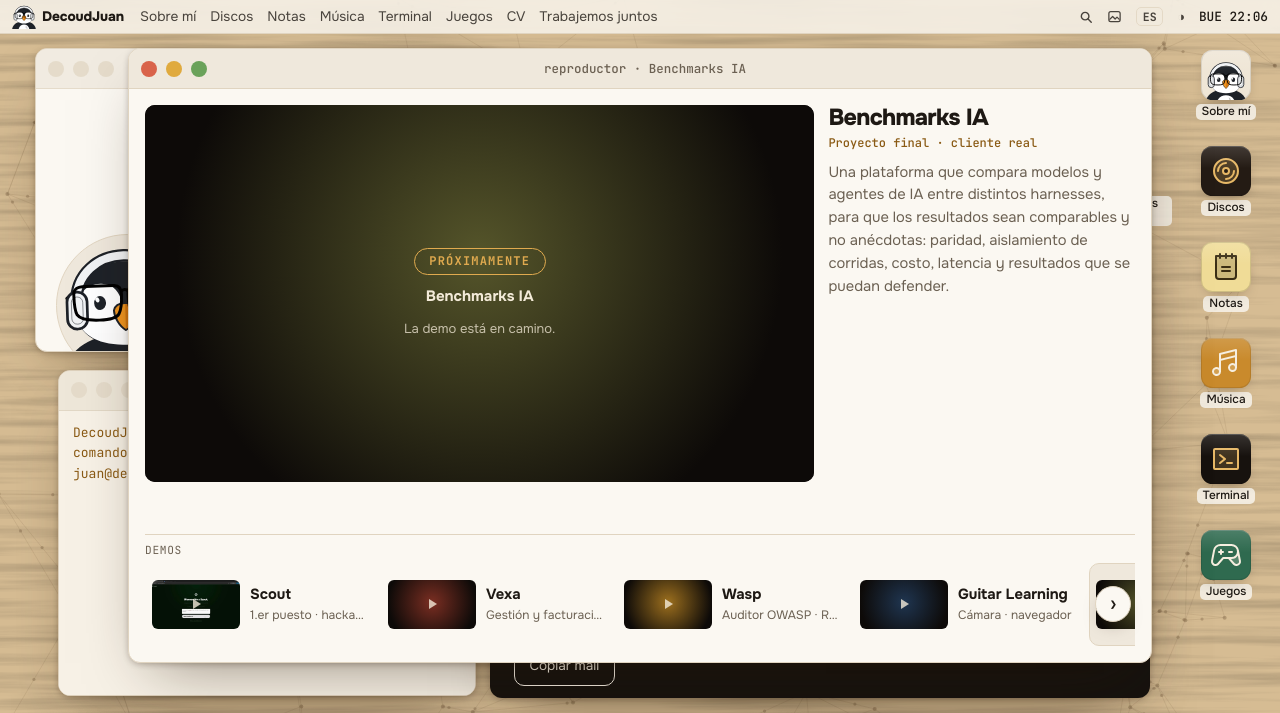
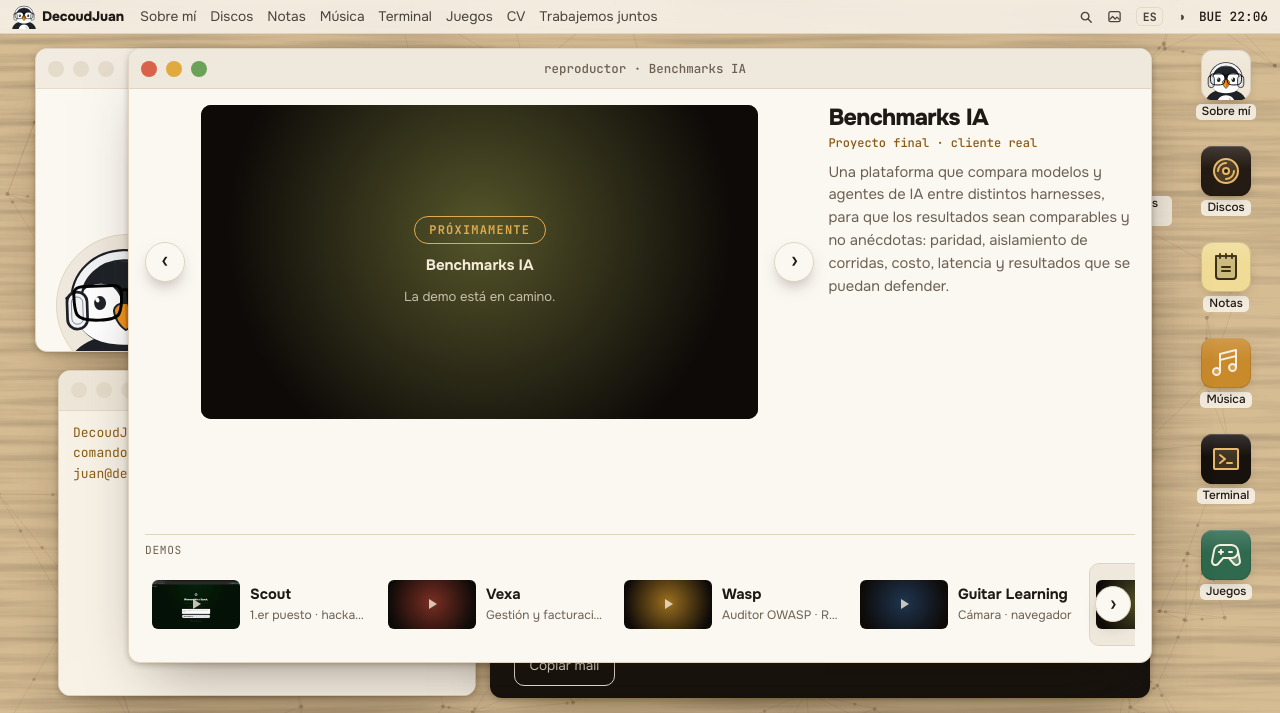
Before and after one commit to DecoudJuan/DecoudJuan.github.io, an Astro site: page / in a window 1280 px wide. Both pictures are taken after a click on the button 820 px from the left and 229 px from the top of the page. Shown: the top 713 px of the page. Built offline with nearby package versions, Linux system fonts and the light colour scheme; Astro itself is replaced by a stand-in of ours.

Commit message:
feat: flechas a los costados del video para pasar a la demo anterior o siguiente
Recorren la lista en círculo y usan el mismo estilo que las flechas de la tira.

```diff
--- a/src/components/os/apps/Player.tsx
+++ b/src/components/os/apps/Player.tsx
@@ -52,12 +52,17 @@ export default function Player({ project, onPick }: { project: Project; onPick:
     const v = vRef.current!;
     if (Math.abs(v.currentTime - last.current) > 4) { last.current = v.currentTime; store.set(key, Math.floor(v.currentTime)); }
   };
+  // Previous / next demo, wrapping around the list.
+  const idx = c.PROJECTS.findIndex((p) => p.id === project.id), n = c.PROJECTS.length;
+  const prev = c.PROJECTS[(idx - 1 + n) % n], next = c.PROJECTS[(idx + 1) % n];
   const seek = (t: number) => { const v = vRef.current; if (v) { v.currentTime = t; v.play().catch(() => {}); } };
 
   return (
     <div className="player" style={{ ['--c' as string]: project.color }}>
-      <div className="screen-wrap" key={project.id}>
-        <div className="screen">
+      <div className="screen-wrap">
+        <div className="screen-row">
+        <button type="button" className="nav-btn" aria-label={`${P.prev}: ${prev.name}`} title={prev.name} onClick={() => onPick(prev.id)}>&#8249;</button>
+        <div className="screen" key={project.id}>
           {project.video ? (
             <video key={project.id} ref={vRef} controls playsInline preload="none" poster={project.poster} onLoadedMetadata={onMeta} onTimeUpdate={onTime}>
               <source src={project.video} type="video/mp4" />
@@ -74,6 +79,8 @@ export default function Player({ project, onPick }: { project: Project; onPick:
               })()}
             </div>
           )}
+        </div>
+        <button type="button" className="nav-btn" aria-label={`${P.next}: ${next.name}`} title={next.name} onClick={() => onPick(next.id)}>&#8250;</button>
         </div>
       </div>
       <aside className="pl-side">
--- a/src/data/i18n.ts
+++ b/src/data/i18n.ts
@@ -11,7 +11,7 @@ const es = {
   link: { try: 'Probarlo', code: 'Código', download: 'Descargar' },
   aboutPenguin: 'Pingüino de Juan, con anteojos y auriculares.',
   recordsOpen: 'Abrir',
-  player: { demo: 'Demo de', live: 'Probalo en vivo', soonTitle: 'Próximamente', soon: 'La demo está en camino.', list: 'Demos', speed: 'Velocidad', resume: 'seguís en', chapters: 'Capítulos', all: 'Todas las demos' },
+  player: { prev: 'Demo anterior', next: 'Demo siguiente', demo: 'Demo de', live: 'Probalo en vivo', soonTitle: 'Próximamente', soon: 'La demo está en camino.', list: 'Demos', speed: 'Velocidad', resume: 'seguís en', chapters: 'Capítulos', all: 'Todas las demos' },
   hire: { cta: 'Ver mis servicios', copy: 'Copiar mail', copied: 'Mail copiado', open: 'Abrir' },
   games: {
     tabs: 'Juegos', points: 'puntos', best: 'récord', cells: 'casillas', won: 'ganadas',
@@ -56,7 +56,7 @@ const en: typeof es = {
   link: { try: 'Try it', code: 'Code', download: 'Download' },
   aboutPenguin: "Juan's penguin, with glasses and headphones.",
   recordsOpen: 'Open',
-  player: { demo: 'Demo of', live: 'Try it live', soonTitle: 'Coming soon', soon: 'The demo is on its way.', list: 'Demos', speed: 'Speed', resume: 'resuming at', chapters: 'Chapters', all: 'All demos' },
+  player: { prev: 'Previous demo', next: 'Next demo', demo: 'Demo of', live: 'Try it live', soonTitle: 'Coming soon', soon: 'The demo is on its way.', list: 'Demos', speed: 'Speed', resume: 'resuming at', chapters: 'Chapters', all: 'All demos' },
   hire: { cta: 'See my services', copy: 'Copy email', copied: 'Email copied', open: 'Open' },
   games: {
     tabs: 'Games', points: 'points', best: 'best', cells: 'cells', won: 'won',
--- a/src/styles/global.css
+++ b/src/styles/global.css
@@ -148,9 +148,14 @@ main { height: 100%; }
    The video always fits whole; only the description (if long) and the strip of demos scroll. */
 .player { --strip: 112px; display: grid; grid-template-columns: minmax(0, 1fr); grid-template-rows: auto minmax(0, 1fr) var(--strip);
   gap: 14px; padding: 16px; height: 100%; overflow: hidden; }
-.screen-wrap { display: grid; place-items: start center; min-height: 0; animation: pl-in .5s cubic-bezier(.22,1,.36,1); }
+.screen-wrap { display: grid; place-items: start center; min-height: 0; }
+.screen-row { width: 100%; display: flex; align-items: center; justify-content: center; gap: 12px; }
+.screen-row .screen { flex: 1; animation: pl-in .5s cubic-bezier(.22,1,.36,1); }
+.nav-btn { flex: none; width: 40px; height: 40px; padding: 0 0 3px; border-radius: 50%; border: 1px solid var(--ln); background: var(--win); color: var(--ink);
+  font-size: 1.6rem; line-height: 1; display: grid; place-items: center; cursor: pointer; box-shadow: 0 8px 18px -8px var(--shadow); transition: transform .15s, background .15s; }
+.nav-btn:hover { transform: scale(1.08); background: var(--bar); }
 @keyframes pl-in { from { opacity: 0; transform: translateY(10px) scale(.985); filter: blur(4px); } }
-.screen { position: relative; width: 100%; max-width: calc(40cqh * 16 / 9); aspect-ratio: 16 / 9; border-radius: 10px; overflow: hidden; background: #0d0a08; color: #f3ead8; }
+.screen { position: relative; width: 100%; max-width: calc(40cqh * 16 / 9); min-width: 0; aspect-ratio: 16 / 9; border-radius: 10px; overflow: hidden; background: #0d0a08; color: #f3ead8; }
 .screen video { width: 100%; height: 100%; display: block; background: #000; object-fit: contain; }
 .ph-video { position: absolute; inset: 0; display: flex; flex-direction: column; align-items: center; justify-content: center; gap: 10px; text-align: center; padding: 16px;
   background: radial-gradient(circle at 50% 40%, var(--c), #0d0a08 75%); }
@@ -195,6 +200,7 @@ main { height: 100%; }
   .player { grid-template-columns: minmax(0, 1fr) clamp(260px, 30cqi, 400px); grid-template-rows: minmax(0, 1fr) var(--strip); }
   .screen-wrap { height: 100%; }
   .screen { max-width: min(100%, calc((100cqh - 32px - 14px - var(--strip)) * 16 / 9)); }
+  .screen-row { gap: 16px; }
   .pl-info { align-self: start; max-height: 100%; }
 }
 
```
